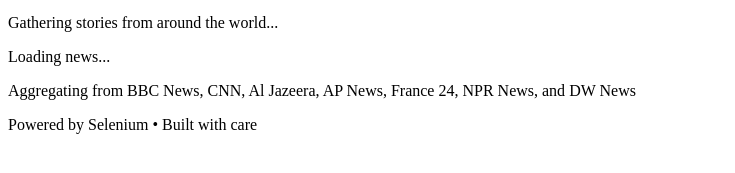
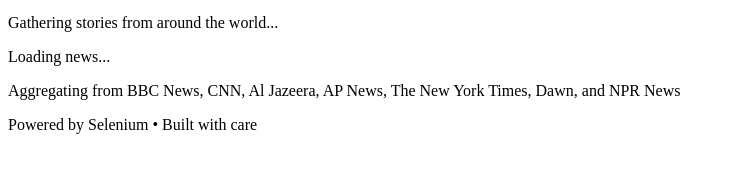
Before and after one commit to Hamzakhaliq921/CHRONOS_News-Scraper, a Python web app: template templates/index.html in a window 1280 px wide. Shown: the part 208-381 px from the top of the page, without its empty margins (0-735 px from the left). Run offline with Jinja, Linux system fonts and the light colour scheme; the template is opened without the code that fills it, so the values that code supplies are empty; some web fonts are replaced.

Commit message:
replce express news to new york times.

```diff
--- a/templates/index.html
+++ b/templates/index.html
@@ -57,7 +57,6 @@
         </div>
     </main>
 
-
     <!-- Footer -->
     <footer class="footer">
         <div class="container">
@@ -66,9 +65,9 @@
                 <span class="highlight">CNN</span>,
                 <span class="highlight">Al Jazeera</span>,
                 <span class="highlight">AP News</span>,
-                <span class="highlight">France 24</span>,
-                <span class="highlight">NPR News</span>, and
-                <span class="highlight">DW News</span>
+                <span class="highlight">The New York Times</span>,
+                <span class="highlight">Dawn</span>, and
+                <span class="highlight">NPR News</span>
             </p>
             <p class="footer-note">Powered by Selenium • Built with care</p>
         </div>
```
